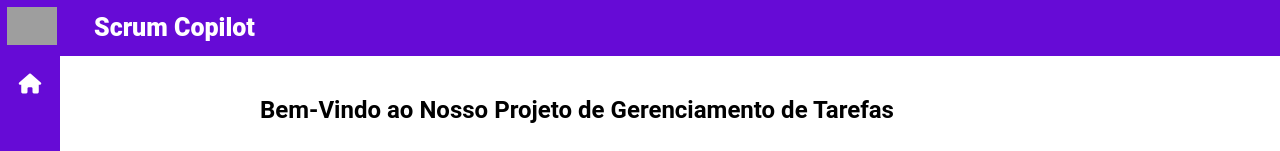
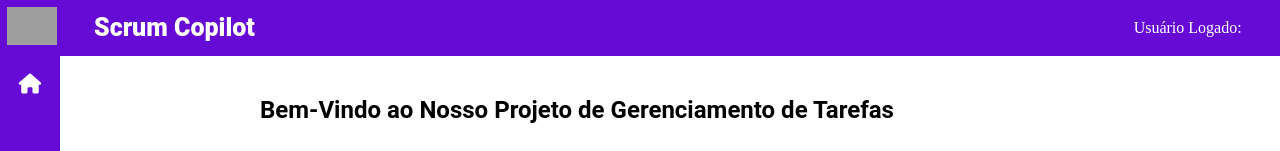
Before and after one commit to WenerRodrigo/scrum_copilot, an Angular app: page /telaSobre in a window 1280 px wide. Shown: the top 151 px of the page. Built offline with nearby package versions, Linux system fonts and the light colour scheme; grey boxes are pictures that could not be loaded.

Commit message:
Guardando dados especificos

```diff
--- a/src/app/components/screens/home/home.component.ts
+++ b/src/app/components/screens/home/home.component.ts
@@ -35,8 +35,13 @@ export class HomeComponent implements OnInit {
       this.auth.login(this.loginForm.value).subscribe({
         next: (response) => {
           if(response.response === 200){
-            localStorage.setItem('userEmail', this.loginForm.get('email')!.value);
             console.log(response);
+            console.log(response.dados_extas)
+            localStorage.setItem('email', response.dados_extras.email || "");
+            localStorage.setItem('identificador_usuario', response.dados_extras.identificador_usuario || "");
+            localStorage.setItem('nome_usuario', response.dados_extras.nome_completo || "");
+            localStorage.setItem('supervisor', response.dados_extras.supervisor || "");
+
             this.router.navigateByUrl("/telaDashboard")
           }
           else{
--- a/src/app/components/tela-navigation/tela-navigation.component.html
+++ b/src/app/components/tela-navigation/tela-navigation.component.html
@@ -3,6 +3,9 @@
         <img src="../../../../assets/logo_copilot.Default" width="50px" alt="Imagem Copilot">
     </div>
     <h1 class="title_cabecalho">Scrum Copilot</h1>
+    <div style="right: 3%; position: absolute; color: #fff;">
+        <span>Usuário Logado: {{ nome_usuario }}</span>
+    </div>
 </div>
 
 <div class="container">
--- a/src/app/components/tela-navigation/tela-navigation.component.ts
+++ b/src/app/components/tela-navigation/tela-navigation.component.ts
@@ -7,7 +7,12 @@ import { Component, OnInit } from '@angular/core';
 })
 export class TelaNavigationComponent implements OnInit {
 
-  constructor() { }
+  nome_usuario: string;
+
+  constructor() {
+    const nome_usuario = localStorage.getItem('nome_usuario');
+    this.nome_usuario = nome_usuario || '';
+   }
 
   ngOnInit(): void {
   }
```
